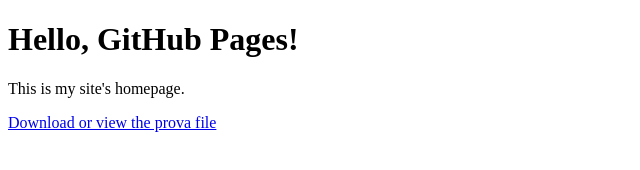
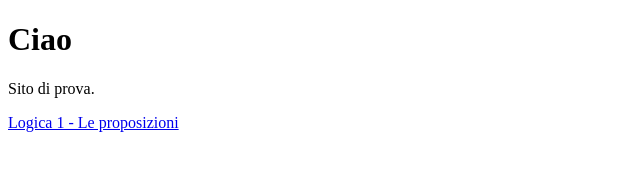
Before and after one commit to ProfVettigli/prova, a plain HTML site: page index.html in a window 1280 px wide. Shown: the whole page, without its empty margins (0-640 px from the left). Drawn offline with Linux system fonts and the light colour scheme.

Commit message:
Update index.html

```diff
--- a/index.html
+++ b/index.html
@@ -1,11 +1,11 @@
 <!DOCTYPE html>
 <html>
   <head>
-    <title>Welcome to My GitHub Page</title>
+    <title>Ciao, sito di prova</title>
   </head>
   <body>
-    <h1>Hello, GitHub Pages!</h1>
-    <p>This is my site's homepage.</p>
-    <a href="https://provettigli.github.io/prova/Logica%20-%20le%20proposizioni.html">Download or view the prova file</a>
+    <h1>Ciao</h1>
+    <p>Sito di prova.</p>
+    <a href="https://provettigli.github.io/prova/Logica%20-%20le%20proposizioni.html">Logica 1 - Le proposizioni</a>
   </body>
 </html>
```
